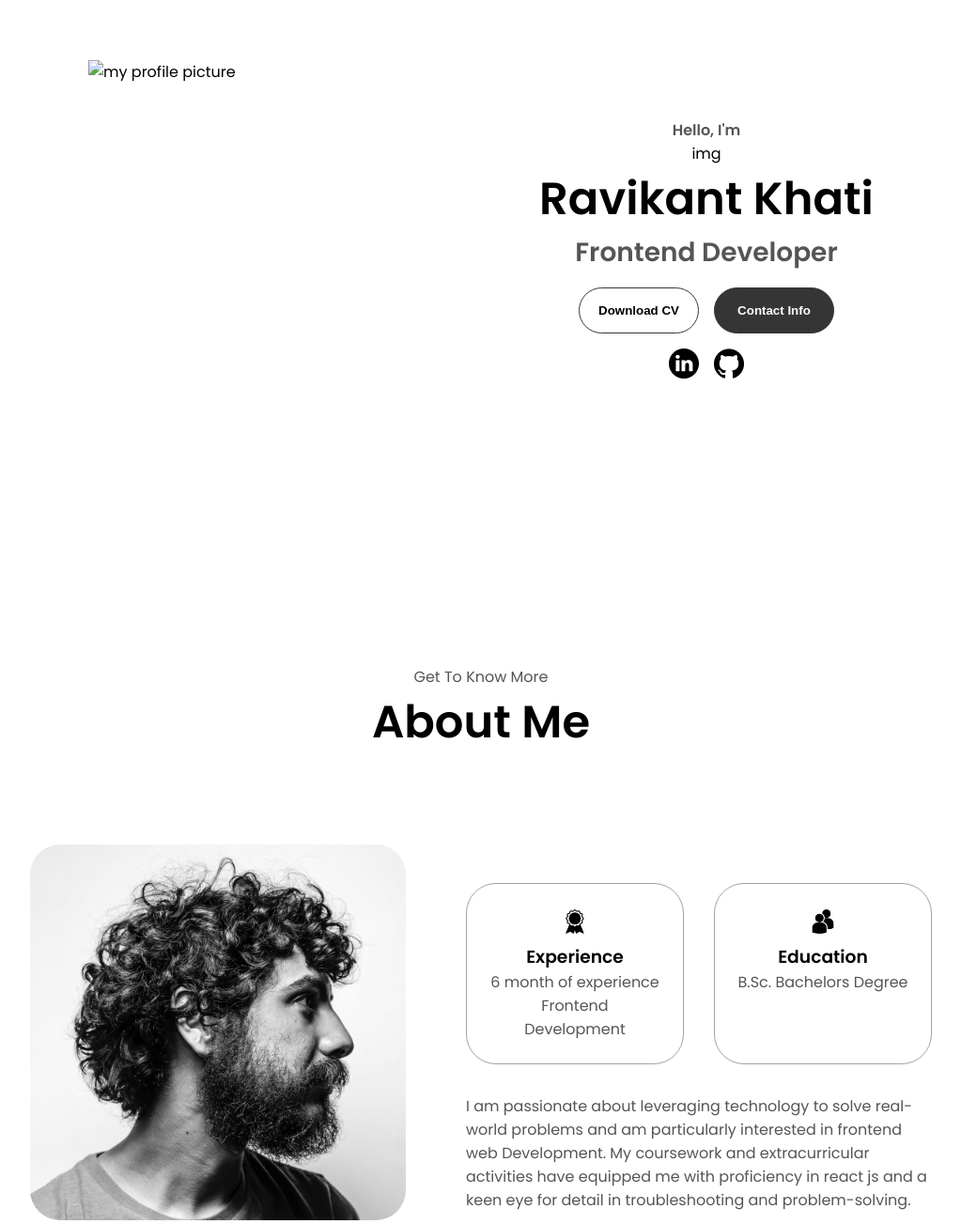
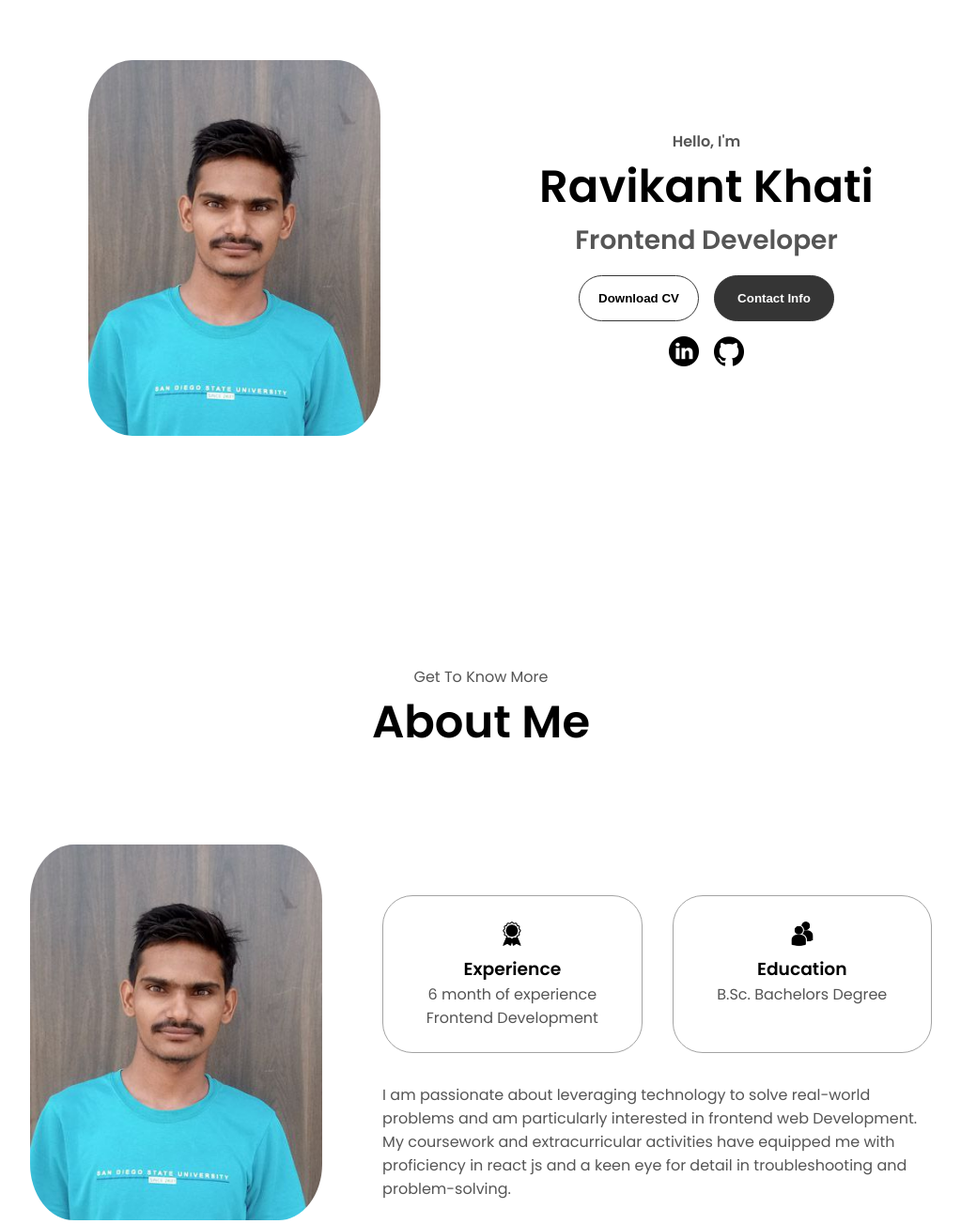
Before and after one commit to ravikant-khati/my-personal-portfolio, a plain HTML site: page index.html in a window 1280 px wide. Shown: the part 220-1523 px from the top of the page at 94% size, without its empty margins (128-1151 px from the left). Drawn offline with Linux system fonts and the light colour scheme.

Commit message:
design improved

```diff
--- a/index.html
+++ b/index.html
@@ -38,11 +38,13 @@
     </nav>
     <section id="profile">
       <div class="section__pic-container">
-        <img src="./assets/profile-pic.png" alt="my profile picture" />
+        <img
+          src="./assets/photo_2024-04-22_14-19-38.jpg"
+          alt="my profile picture"
+        />
       </div>
       <div class="section__text">
         <p class="section__text__p1">Hello, I'm</p>
-        img
         <h1 class="title">Ravikant Khati</h1>
         <p class="section__text__p2">Frontend Developer</p>
         <div class="btn-container">
@@ -78,7 +80,7 @@
       <div class="section-container">
         <div class="section__pic-container">
           <img
-            src="./assets/about-pic.png"
+            src="./assets/photo_2024-04-22_14-19-38.jpg"
             alt="Profile picture"
             class="about-pic"
           />
--- a/style.css
+++ b/style.css
@@ -174,6 +174,12 @@ section {
   height: 400px;
   width: 400px;
   margin: auto 0;
+  border-radius: 50%;
+
+
+}
+.section__pic-container>img{
+  border-radius: 15%;
 }
 
 .section__text {
```
Also changed, not shown: assets/photo_2024-04-22_14-19-38.jpg (renamed from assets/profile-pic.jpg), assets/profile-pic.png (added).
